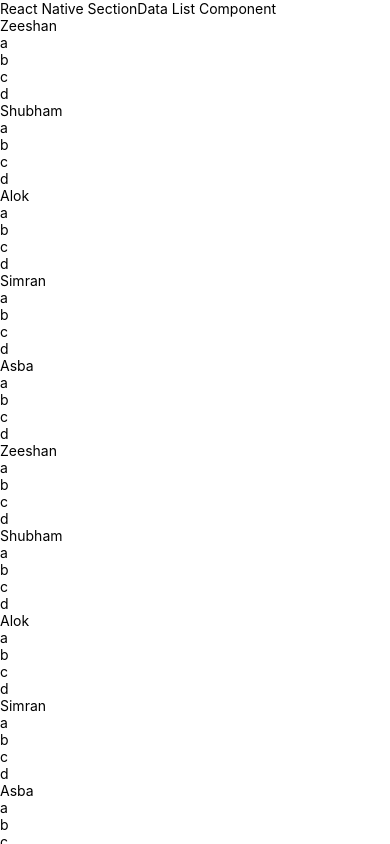
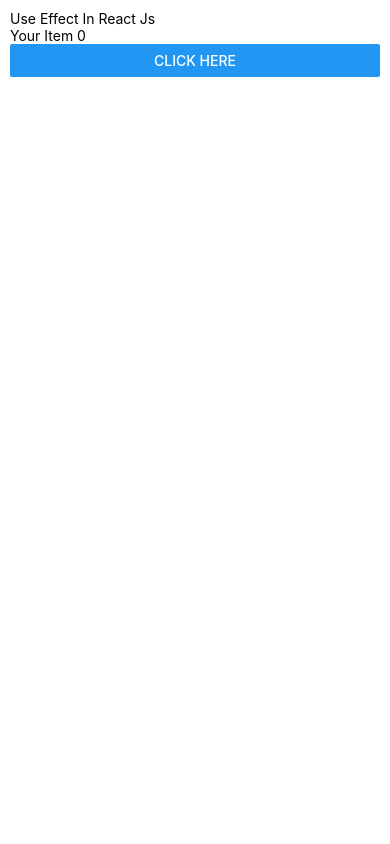
Before and after one commit to zeeshanbinary/react-native-int, a React Native app: screen / in a window 390 px wide. Built offline with nearby package versions, Linux system fonts and the light colour scheme.

Commit message:
UseEffect in state

```diff
--- a/App.tsx
+++ b/App.tsx
@@ -1,11 +1,11 @@
 import React from 'react';
-import SectionData from './app/section/Section';
+import State from './app/State/State';
 
 
 function App() {
   return (
     <>
-      <SectionData />
+      <State />
     </>
   );
 }
--- /dev/null
+++ b/app/State/State.js
@@ -0,0 +1,29 @@
+import React, { useEffect, useState } from "react";
+import { Button, StyleSheet, Text, View } from "react-native";
+
+const State = () => {
+    const [item, setItem] = useState(0);
+
+    useEffect(() => {
+        console.warn("Hello World")
+    }, [])
+    const handlePress = () => {
+        setItem(item + 1)
+    }
+    return (
+        <View style={styles.container}>
+            <Text>Use Effect In React Js</Text>
+            <Text>Your Item {item}</Text>
+            <Button title="Click Here" onPress={handlePress} />
+        </View>
+    )
+}
+
+export default State;
+
+const styles = StyleSheet.create({
+    container: {
+        paddingHorizontal: 10,
+        paddingVertical: 10
+    }
+})
```
